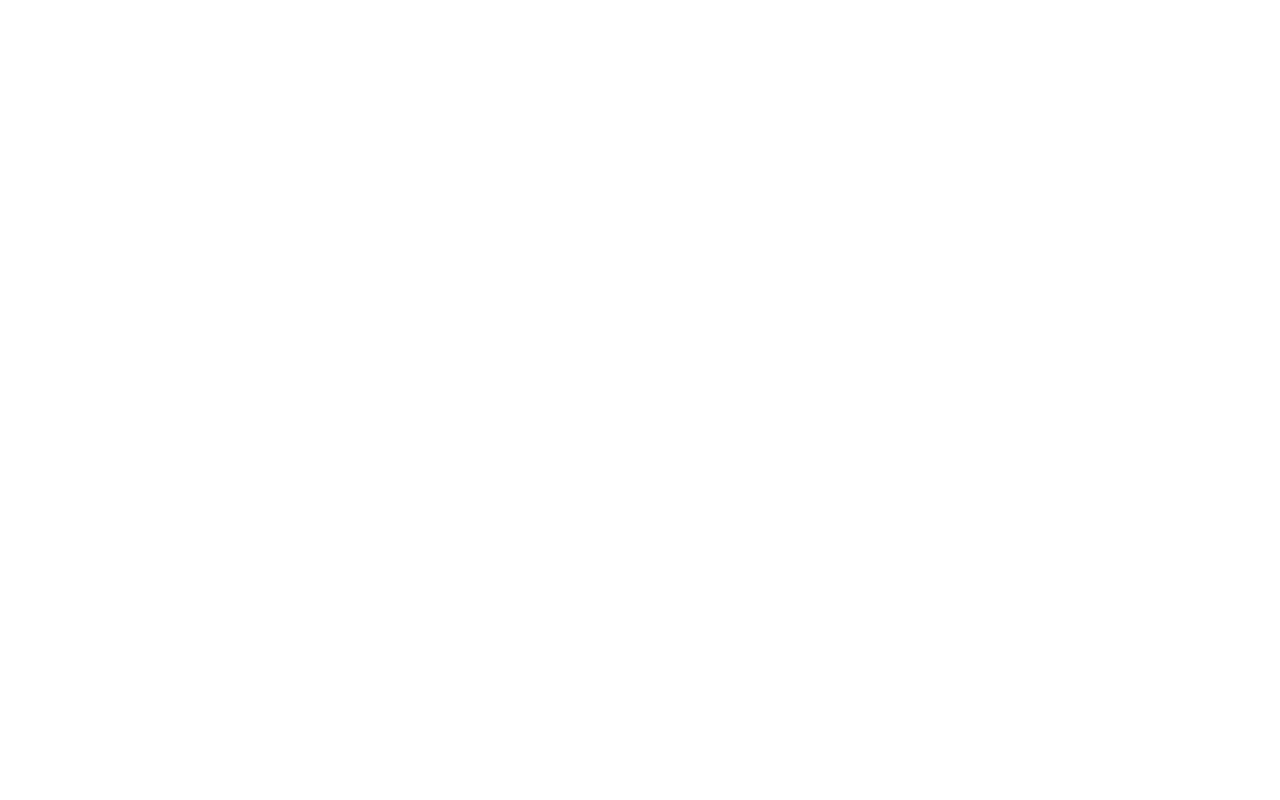
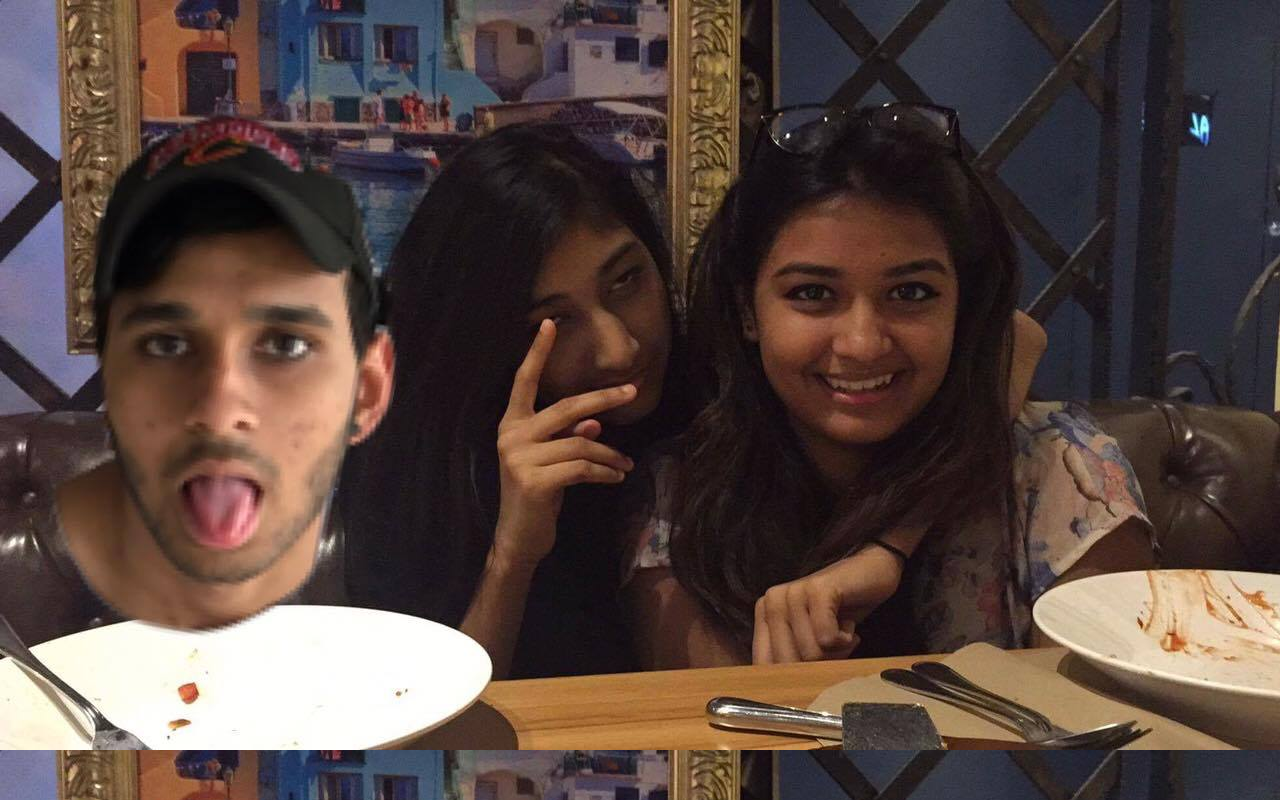
Before and after one commit to IAruI/BindiBabes, a plain HTML site: page index.html in a window 1280 px wide. Drawn offline with Linux system fonts and the light colour scheme.

Commit message:
Update index.html

```diff
--- a/index.html
+++ b/index.html
@@ -1,6 +1,6 @@
 <html>
 <head>
-<style>
+<body background="18261422_10209781744755856_1438758107_o.jpg">
 
 <title>
 WINNER!
```
